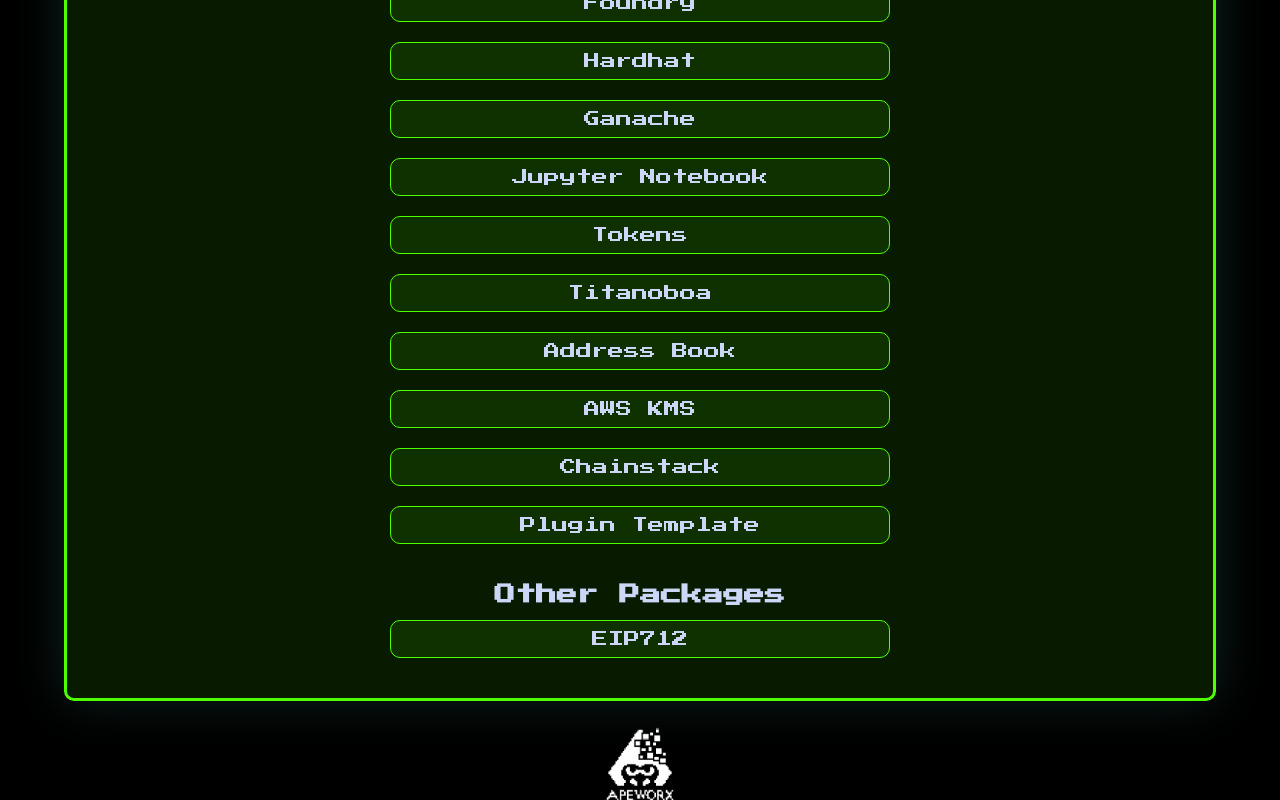
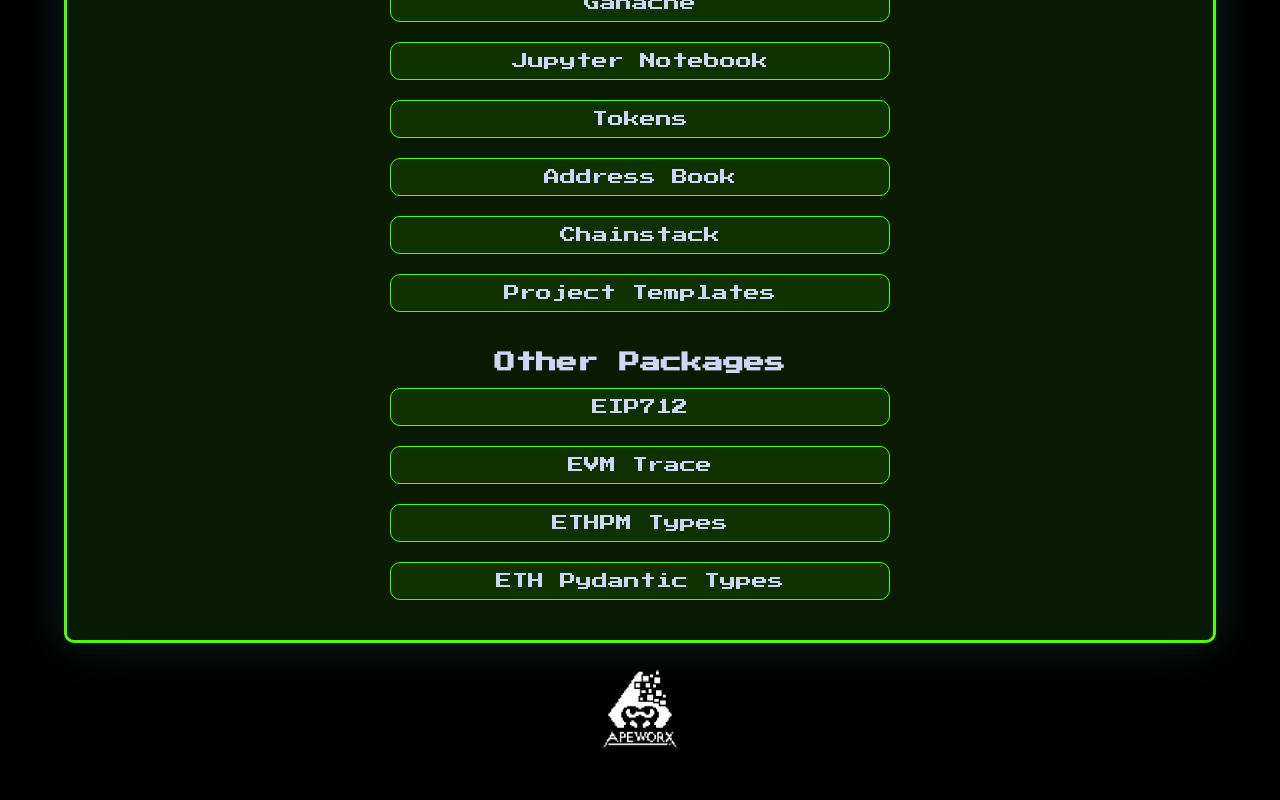
Before and after one commit to ApeWorX/apeworx.github.io, a React (Create React App) app: page / in a window 1280 px wide. Shown: the part 1971-2771 px from the top of the page. After the commit the page ends 2746 px from the top, so only its background shows below. Built offline with nearby package versions, Linux system fonts and the light colour scheme.

Commit message:
apply changes to docs list

```diff
--- a/src/docs.js
+++ b/src/docs.js
@@ -57,11 +57,6 @@ export default [
     section: sections.PLUGIN
   },
   {
-    name: "Polygon zkEVM",
-    link: "https://github.com/ApeWorX/ape-polygon-zkevm/",
-    section: sections.PLUGIN
-  },
-  {
     name: "Base",
     link: "https://github.com/ApeWorX/ape-base/",
     section: sections.PLUGIN
@@ -89,11 +84,6 @@ export default [
   {
     name: "Avalanche",
     link: "https://github.com/ApeWorX/ape-avalanche",
-    section: sections.PLUGIN
-  },
-  {
-    name: "Flashbots",
-    link: "https://github.com/ApeWorX/ape-flashbots",
     section: sections.PLUGIN
   },
   {
@@ -147,18 +137,8 @@ export default [
     section: sections.PLUGIN
   },
   {
-    name: "Titanoboa",
-    link: "https://github.com/ApeWorX/ape-titanoboa",
-    section: sections.PLUGIN
-  },
-  {
     name: "Address Book",
     link: "https://github.com/ApeWorX/ape-addressbook",
-    section: sections.PLUGIN
-  },
-  {
-    name: "AWS KMS",
-    link: "https://github.com/ApeWorX/ape-aws-kms",
     section: sections.PLUGIN
   },
   {
@@ -167,7 +147,7 @@ export default [
     section: sections.PLUGIN
   },
   {
-    name: "Plugin Template",
+    name: "Project Templates",
     link: "https://github.com/ApeWorX/ape-template",
     section: sections.PLUGIN
   },
@@ -176,4 +156,19 @@ export default [
     link: "https://docs.apeworx.io/eip712/stable/",
     section: sections.OTHER
   },
+  {
+    name: "EVM Trace",
+    link: "https://github.com/apeworx/evm-trace",
+    section: sections.OTHER
+  },
+  {
+    name: "ETHPM Types",
+    link: "https://github.com/apeworx/ethpm-types",
+    section: sections.OTHER
+  },
+  {
+    name: "ETH Pydantic Types",
+    link: "https://github.com/apeworx/eth-pydantic-types",
+    section: sections.OTHER
+  },
 ];
```
